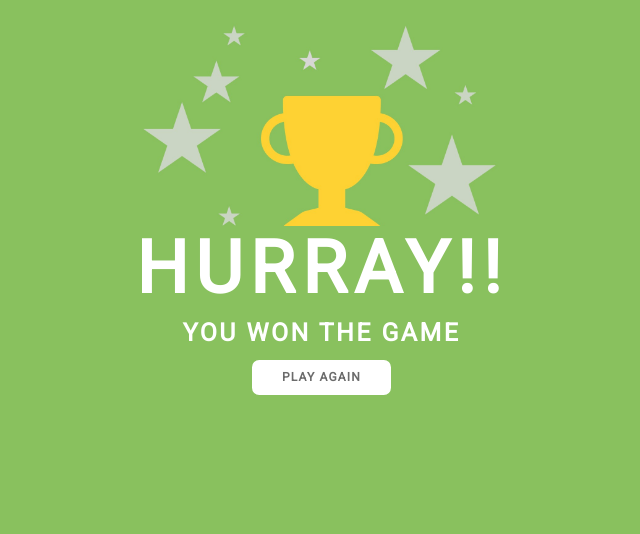
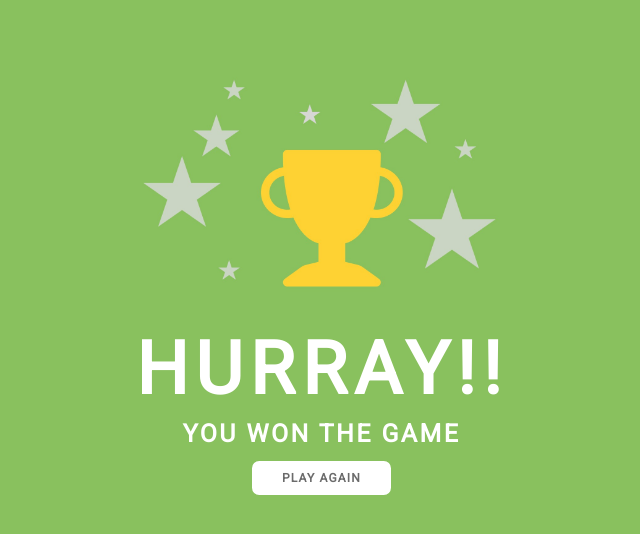
Before and after one commit to amit-does-dev/stone-paper-scissors, a plain HTML site: page rock_paper_scissors/winner.html in a window 1280 px wide. Shown: the top 534 px of the page, without its empty margins (334-974 px from the left). Drawn offline with Linux system fonts and the light colour scheme; a web font is replaced by a local one.

Commit message:
added margin at the top of the trophy

```diff
--- a/rock_paper_scissors/styles/winner.css
+++ b/rock_paper_scissors/styles/winner.css
@@ -4,12 +4,12 @@
     margin-top: -2rem;
 }
 img{
+    margin-top: 5rem;
+    margin-bottom: 6rem;
     height: 30rem;
     width: 50rem;
 }
-#play-again-button{
-    /* margin: 0 auto; */
-}
+
 #hurray{
     width: 464px;
 height: 86px;
```
